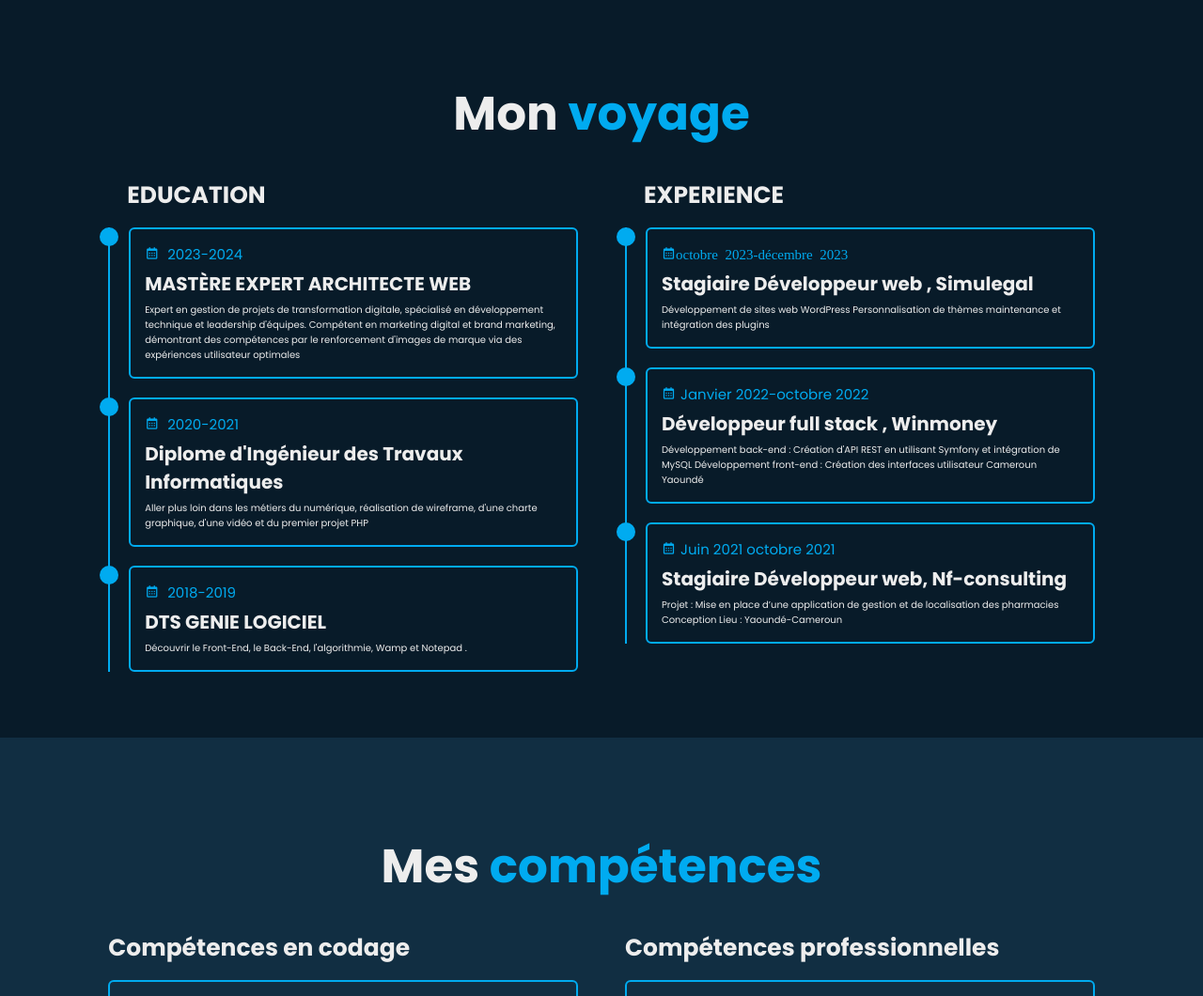
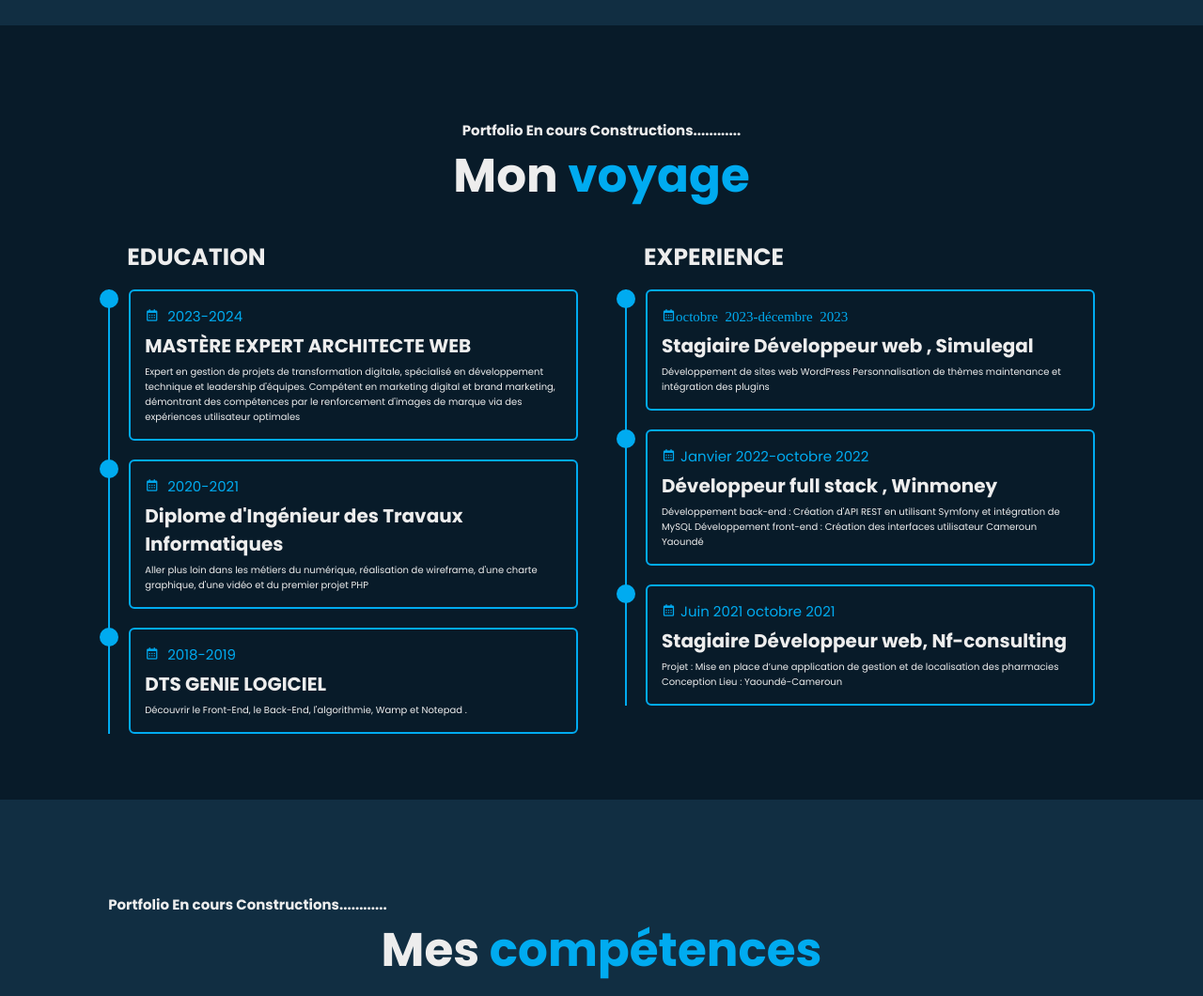
Before and after one commit to Tchantcho-tchoutto-isaac/Portfolio, a plain HTML site: page index.html in a window 1280 px wide. Shown: the part 1740-2800 px from the top of the page at 94% size. Drawn offline with nearby package versions, Linux system fonts and the light colour scheme.

Commit message:
en cours de constructions

```diff
--- a/index.html
+++ b/index.html
@@ -65,6 +65,7 @@
     <!-- about section-->
 
     <section class="about" id="about">
+      <h1>Portfolio En cours Constructions............</h1>
       <h2 class="heading">À PROPOS DE  <span>MOI</span></h2>
       <div class="about-img">
         <img src="images/cafe.jpeg" alt="Photocv" />
@@ -88,6 +89,7 @@
 
     <!--education en experience -->
     <section class="education" id="education">
+      <h1>Portfolio En cours Constructions............</h1>
       <h2 class="heading">Mon<span> voyage</span></h2>
       <div class="education-row">
         <div class="education-column">
@@ -183,6 +185,7 @@
 
     <!-- SKills-->
     <section class="skills" id="skills">
+      <h1>Portfolio En cours Constructions............</h1>
       <h2 class="heading"> Mes <span>compétences</span></h2>
 
       <div class="skills-row">
```
